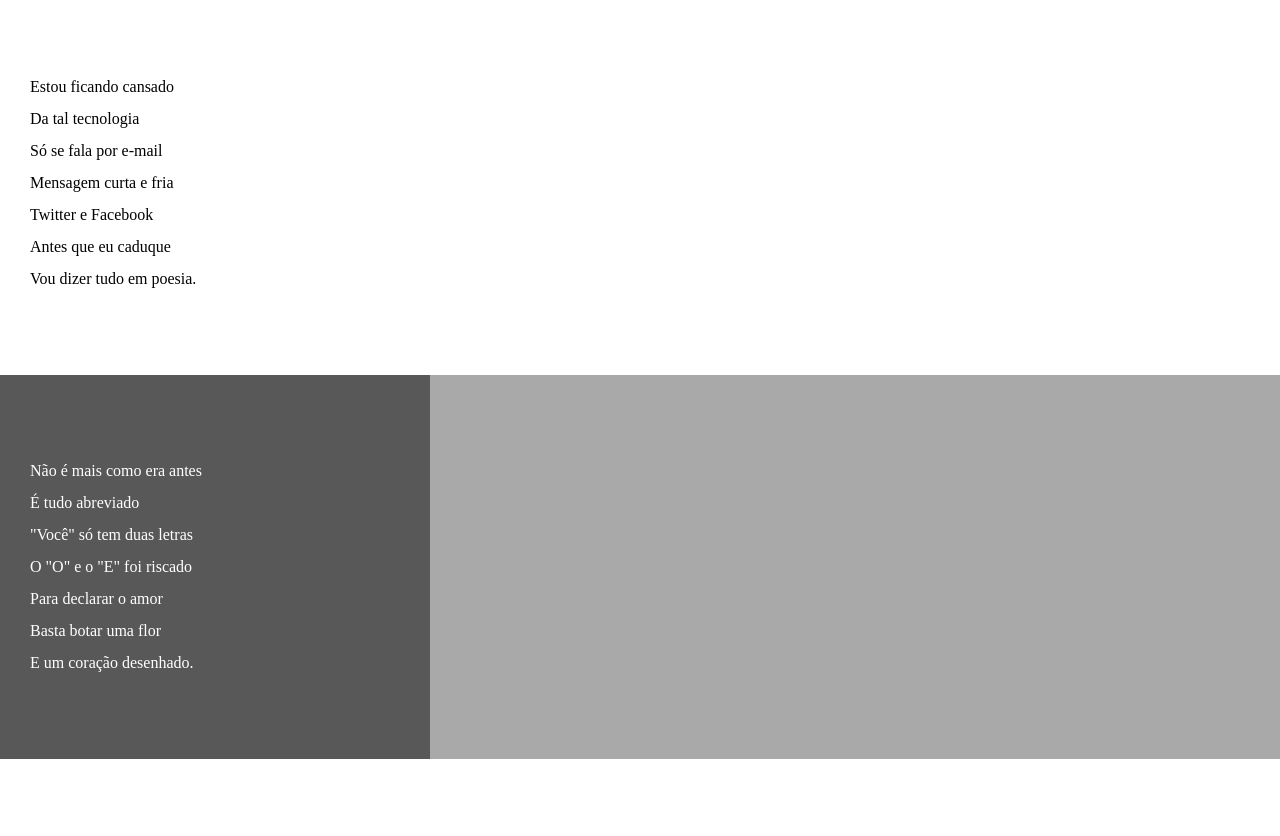
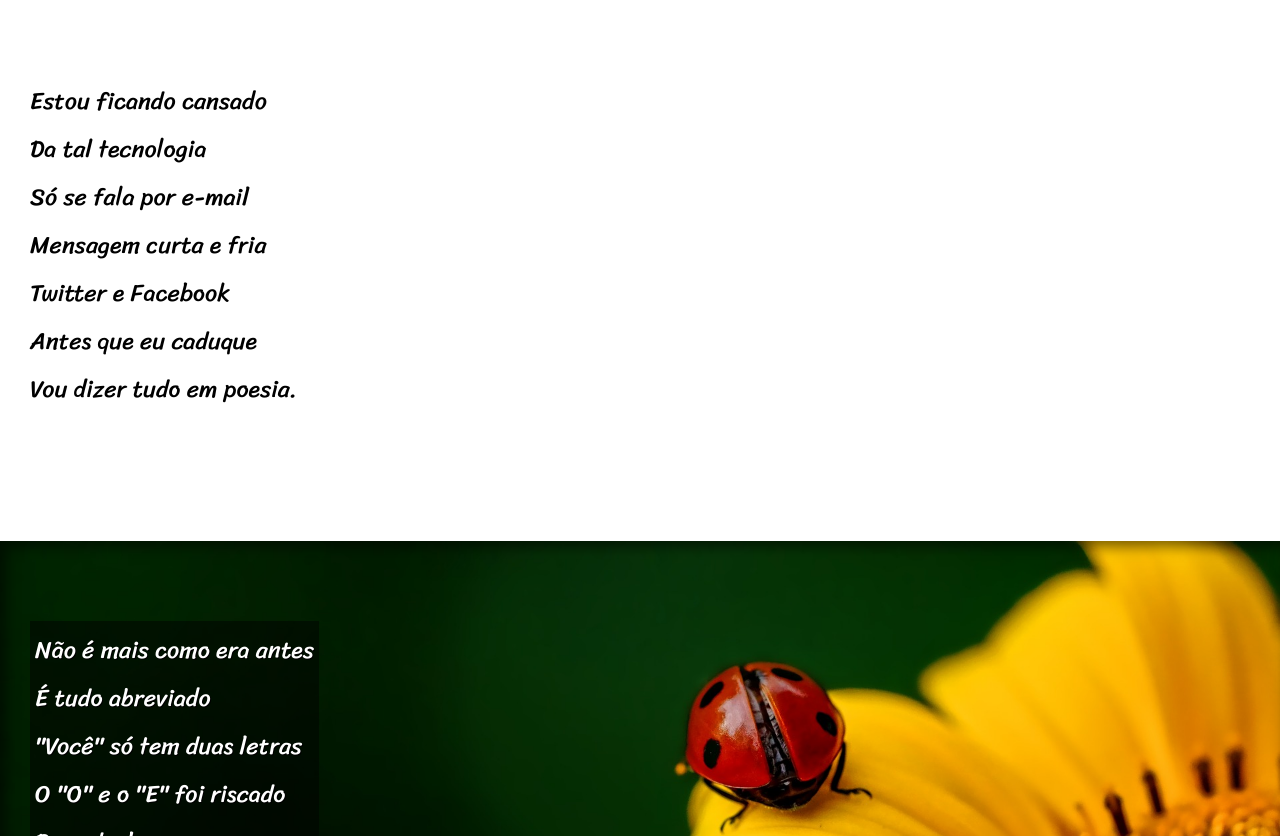
Before and after one commit to fonsecawesley/html-css, a plain HTML site: page exercícios/ex025(desafio)/cordel.html in a window 1280 px wide. Shown: the part 164-1000 px from the top of the page. Drawn offline with Linux system fonts and the light colour scheme.

Commit message:
terminei o desafio de parallax

```diff
--- a/exercícios/ex025(desafio)/cordel.html
+++ b/exercícios/ex025(desafio)/cordel.html
@@ -27,7 +27,7 @@
     </section>
 
 
-    <section class="imagem">
+    <section class="imagem" id="img01">
         <p>
             Não é mais como era antes <br>
             É tudo abreviado <br>
@@ -67,7 +67,7 @@
 
 
 
-    <section class="imagem">
+    <section class="imagem" id="img02">
         <p>
             Tenho saudade das cartasbr <br>
             Escritas com a própria mãobr <br>
--- a/exercícios/ex025(desafio)/style.css
+++ b/exercícios/ex025(desafio)/style.css
@@ -1,12 +1,24 @@
 @charset "UTF-8";
 
+@import url('https://fonts.googleapis.com/css2?family=Passion+One&display=swap');
+
+@import url('https://fonts.googleapis.com/css2?family=Sriracha&display=swap');
+
+:root {
+    --fonte1: Verdana, Geneva, Tahoma, sans-serif;
+    --fonte2: 'Passion One', cursive;
+    --fonte3: 'Sriracha', cursive;
+
+}
 * {
     margin: 0px;
     padding: 0px;
+    font-size: 1em;
 }
 html, body {
     min-height: 100vh;
     background-color: darkgray;
+    font-family: var(--fonte1);
 
 }
 
@@ -18,6 +30,8 @@ header {
 header > h1 {
     padding-top: 50px;
     font-variant: small-caps;
+    font-family: var(--fonte2);
+    font-size: 3vw
 }
 header > p {
     padding-bottom: 50px;
@@ -36,7 +50,12 @@ section {
     padding-bottom: 10vh;
     line-height: 2em;
     padding-left: 30px;
+    font-family: var(--fonte3);
+    font-size: 1.5em;
 
+}
+section > p {
+    padding-bottom: 2em;
 }
 section.normal {
     background-color: white;
@@ -45,11 +64,24 @@ section.normal {
 section.imagem {
     background-color: rgb(81, 80, 80);
     color: white;
+    box-shadow: inset 6px 6px 13px 0px rgba(0, 0, 0, 0.522);
+    background-size: cover;
+    background-attachment: fixed;
+}
+section.imagem > p {
+    display: inline-block;
+    padding: 5px;
+    background-color: rgba(0, 0, 0, 0.479);
+    text-shadow: 1px 1px 0px black;
+}
+section#img01 {
+    background-image: url('imagens/background001.jpg');
+    background-position: right center;
 
 }
-section.imagem {
-    width: 400px;
-    background-color: rgba(0, 0, 0, 0.479);
+section#img02 {
+    background-image: url('imagens/background002.jpg');
+    background-position: right center;
 
 }
 footer {
```
